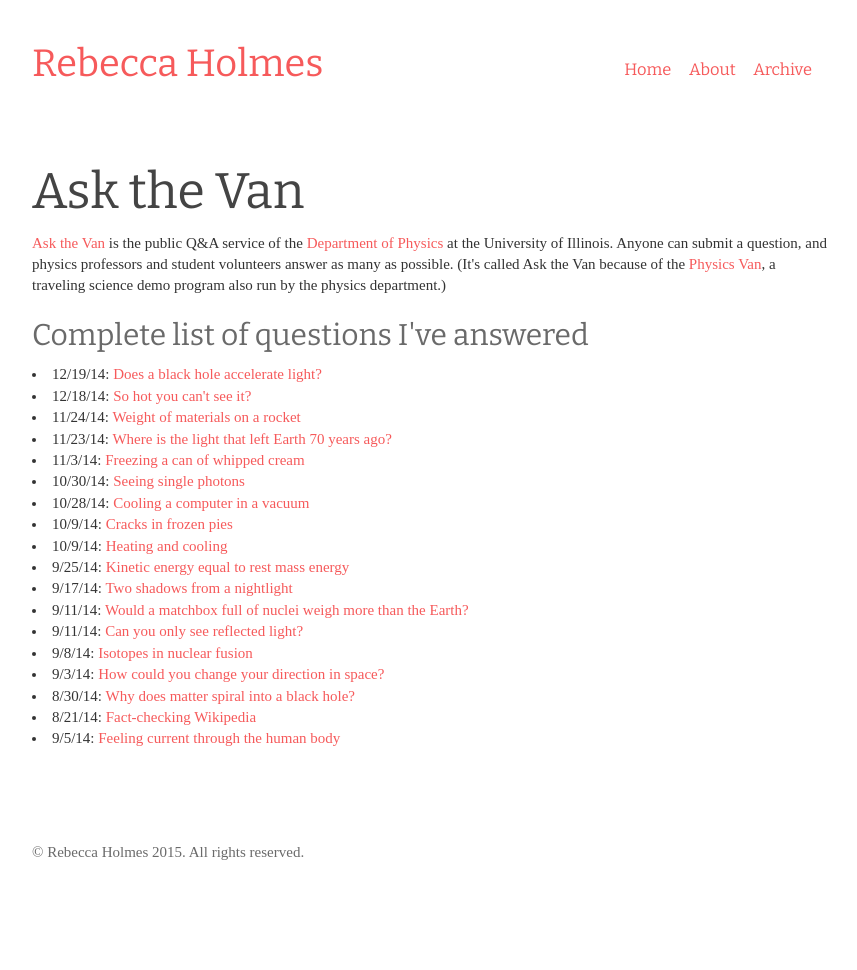
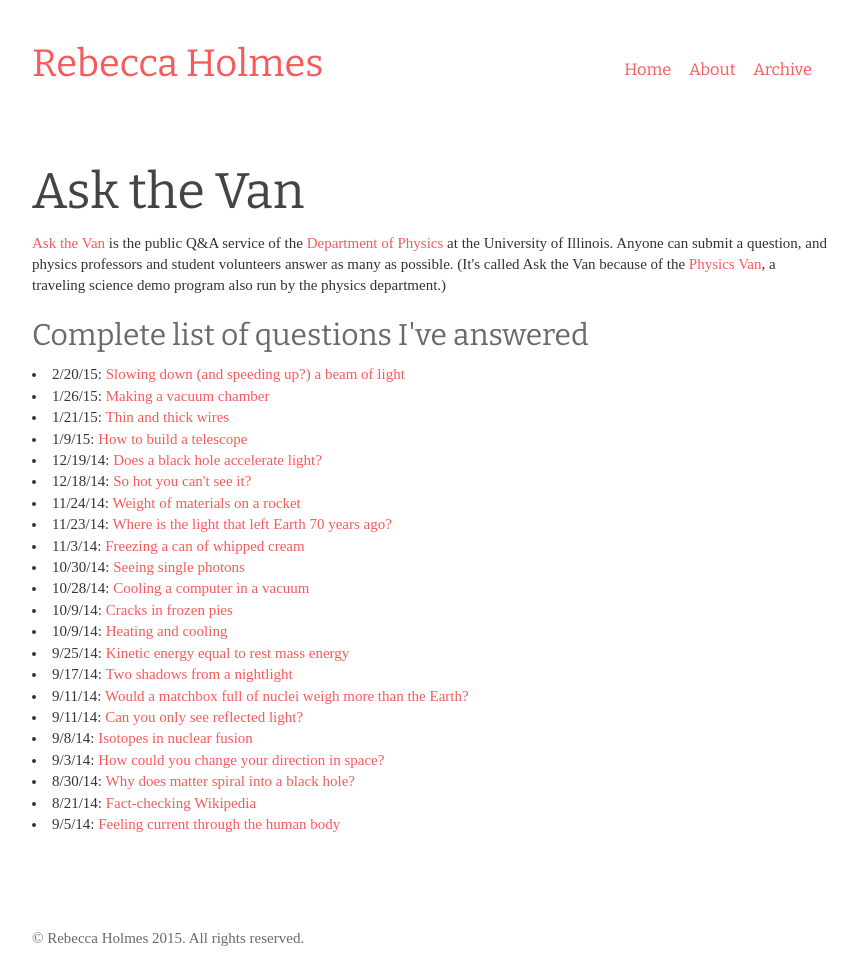
Before and after one commit to piscisvolans/piscisvolans.github.io, a Jekyll site: the page built from askthevan.html, in a window 1280 px wide. Shown: the whole page, without its empty margins (208-1065 px from the left). Built offline with Jekyll 4.4.1, drawn with Linux system fonts in a browser that asks for light colours; some web fonts are replaced; Markdown is read by kramdown in place of the engine named in the settings; comment, search, counter and statistics services are not loaded; before the commit the page ends 900 px from its top, so only the background shows below that.

Commit message:
Updated Ask the Van answers

```diff
--- a/_data/askthevan.yml
+++ b/_data/askthevan.yml
@@ -39,16 +39,28 @@
   date: October 30, 2014
 - title: Freezing a can of whipped cream
   url:  http://ift.tt/1obVNZh
-  date: November 03, 2014 at 03:09PM
+  date: November 03, 2014
 - title: Where is the light that left Earth 70 years ago?
   url:  http://ift.tt/1uXiMXQ
-  date: November 23, 2014 at 10:53AM
+  date: November 23, 2014
 - title: Weight of materials on a rocket
   url:  http://ift.tt/1r4aRKe
-  date: November 24, 2014 at 03:11PM
+  date: November 24, 2014
 - title: So hot you can't see it?
   url:  http://ift.tt/1sEi2DX
-  date: December 18, 2014 at 02:33PM
+  date: December 18, 2014
 - title: Does a black hole accelerate light?
   url:  http://ift.tt/1ACHdve
-  date: December 19, 2014 at 08:16PM
+  date: December 19, 2014
+- title: How to build a telescope
+  url:  http://ift.tt/1DsNCxG
+  date: January 09, 2015
+- title: Thin and thick wires
+  url:  http://ift.tt/1Ce8Ei3
+  date: January 21, 2015
+- title: Making a vacuum chamber
+  url:  http://ift.tt/1JwV5wq
+  date: January 26, 2015
+- title: Slowing down (and speeding up?) a beam of light
+  url:  http://ift.tt/1CXljVE
+  date: February 20, 2015
```
